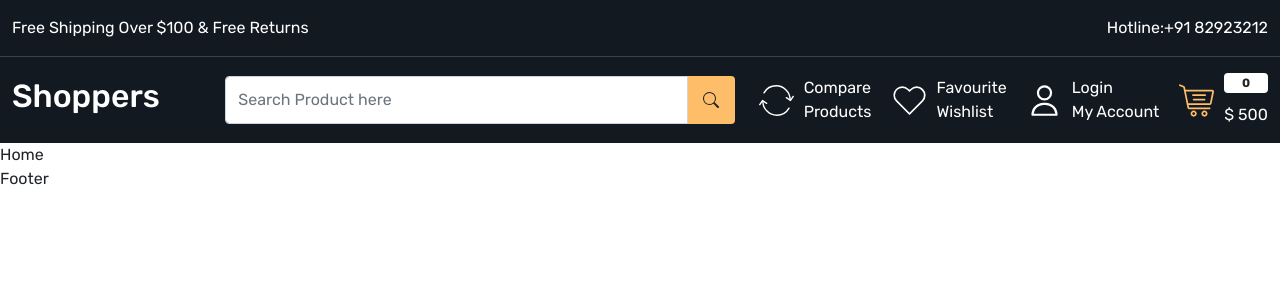
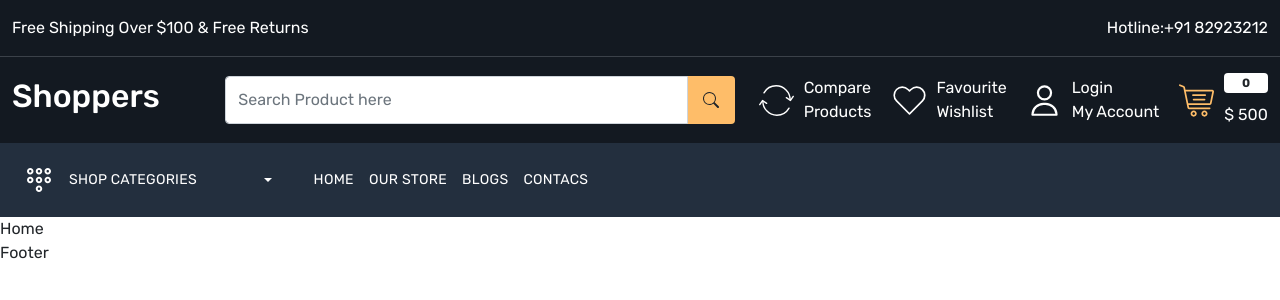
Before and after one commit to SerhiiNadoienko/e-commerce-Shoppers, a React (Create React App) app: page / in a window 1280 px wide. Shown: the top 300 px of the page. Built offline with nearby package versions, Linux system fonts and the light colour scheme.

Commit message:
second step

```diff
--- a/src/App.css
+++ b/src/App.css
@@ -7,6 +7,7 @@
   --color-131921: #131921;
   --color-3b4149: #3b4149;
   --color-febd69: #febd69;
+  --color-232f3e: #232f3e;
 }
 body {
   font-family: 'Rubik', sans-serif;
@@ -25,6 +26,9 @@
 .gap-15 {
   gap: 15px;
 }
+.gap-30 {
+  gap: 30px;
+}
 /* Header Part */
 .header-top-strip {
   border-bottom: 1px solid var(--color-3b4149);
@@ -32,6 +36,9 @@
 }
 .header-upper {
   background-color: var(--color-131921);
+}
+.header-bottom {
+  background-color: var(--color-232f3e);
 }
 .header-upper .input-group-text {
   background-color: var(--color-febd69);
@@ -41,4 +48,40 @@
   width: 35px;
   height: 35px;
 }
+.spacing {
+  letter-spacing: 0;
+  transition: 0.5s all;
+}
+.header-upper .spacing:hover {
+  letter-spacing: 0.5px;
+}
+.header-bottom .menu-links a,
+.header-bottom .dropdown button {
+  color: white;
+  font-size: 14px;
+  line-height: 18px;
+  font-weight: 400;
+  letter-spacing: 0.3px;
+  text-transform: uppercase;
+}
+
+.header-bottom .dropdown button:focus {
+  box-shadow: none;
+}
+.header-bottom .dropdown-menu {
+  background-color: var(--color-131921);
+  width: 100%;
+  padding: 0;
+  transform: translate(0px, 56px) !important;
+}
+.header-bottom .dropdown-item {
+  padding: 20px;
+  /* margin-bottom: 3px; */
+  border-bottom: 1px solid var(--color-3b4149);
+}
+.header-bottom .dropdown-item:hover {
+  background-color: transparent;
+  color: var(--color-febd69) !important;
+}
+
 /* Header Part end*/
--- a/src/components/Header.js
+++ b/src/components/Header.js
@@ -27,7 +27,7 @@
           <div className="row align-items-center">
             <div className="col-2">
               <h2>
-                <Link className="text-white">Shoppers</Link>
+                <Link className="text-white spacing">Shoppers</Link>
               </h2>
             </div>
             <div className="col-5">
@@ -87,8 +87,59 @@
           </div>
         </div>
       </header>
+      <header className="header-bottom py-3">
+        <div className="container-xxl">
+          <div className="row">
+            <div className="col-12">
+              <div className="menu-bottom d-flex align-items-center gap-30">
+                <div>
+                  <div className="dropdown">
+                    <button
+                      className="btn btn-secondary dropdown-toggle bg-transparent border-0 d-flex gap-15 align-items-center"
+                      type="button"
+                      id="dropdownMenuButton1"
+                      data-bs-toggle="dropdown"
+                      aria-expanded="false">
+                      <img src="/images/menu.svg" alt="menu" />
+                      <span className="me-5 d-inline-block">Shop Categories</span>
+                    </button>
+                    <ul className="dropdown-menu" aria-labelledby="dropdownMenuButton1">
+                      <li>
+                        <Link to="/popa" className="dropdown-item text-white">
+                          Action
+                        </Link>
+                      </li>
+                      <li>
+                        <Link to="/" className="dropdown-item text-white">
+                          Another action
+                        </Link>
+                      </li>
+                      <li>
+                        <Link to="/" className="dropdown-item text-white">
+                          Something else here
+                        </Link>
+                      </li>
+                    </ul>
+                  </div>
+                </div>
+                <div className="menu-links">
+                  <div className="d-flex align-items-center"></div>
+                  <div className="d-flex align-items-center gap-15">
+                    <NavLink to="/">Home</NavLink>
+                    <NavLink to="/">Our Store</NavLink>
+                    <NavLink to="/">Blogs</NavLink>
+                    <NavLink to="/contact">Contacs</NavLink>
+                  </div>
+                </div>
+              </div>
+            </div>
+          </div>
+        </div>
+      </header>
     </>
   );
 };
 
 export default Header;
+
+/* 49.39 */
```
